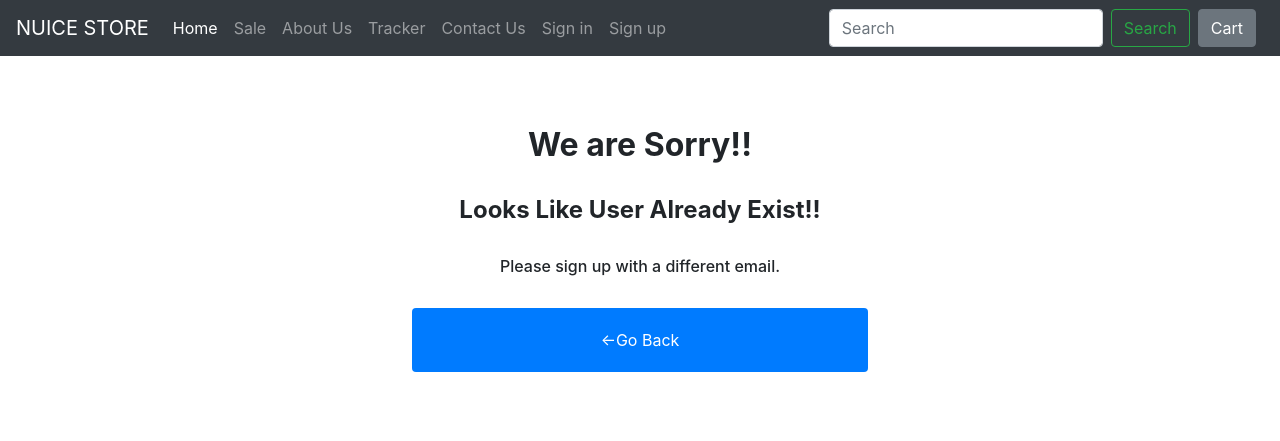
After one commit to UsmanNiz/NUICESTORE, a Django app: page /shop/userexist in a window 1280 px wide. The commit adds this page. Shown: the top 441 px of the page. Run offline with Django 3.2, Linux system fonts and the light colour scheme; some libraries are stand-ins or nearby versions.

Commit message:
BUTTON CART + - JAVA KATADIYA

```diff
--- a/mac/shop/templates/shop/basic.html
+++ b/mac/shop/templates/shop/basic.html
@@ -54,9 +54,9 @@
       <button class="btn btn-outline-success my-2 my-sm-0" type="submit">Search</button>
     </form>
     <a href="/shop/shoppingcart">
-        <button type="submit" formaction="/shop/shoppingcart" class="btn btn-secondary mx-2" id="popcart" data-container="body" data-toggle="popover" data-placement="bottom" data-html="true" data-content=" Click here to see your Cart " >
+        <button type="submit" formaction="/shop/shoppingcart" class="btn btn-secondary mx-2" id="popcart" data-container="body" data-toggle="popover" data-placement="bottom" data-html="true" data-content="Cart is empty. " >
 
-      Cart(<span id="cart">0</span>)
+      Cart<span id="cart"></span>
     </button>
     </a>
   </div>
--- /dev/null
+++ b/mac/shop/templates/shop/userexist.html
@@ -0,0 +1,24 @@
+{% extends 'shop/basic.html' %}
+{% block title %}ERROR : User already exist  {% endblock %}
+
+{% block css %}
+          .center {
+              padding: 70px 0;
+              text-align: center;
+            }
+            .block {
+                  width: 40%;
+                  border: none;
+                  padding: 20px 28px;
+                  font-size: 16px;
+                  cursor: pointer;
+                }
+ {% endblock %}
+{% block body %}
+
+    <div class="container center">
+        <h2> <b>We are Sorry!!</b> </h2>
+        <br><h4> <b>Looks Like User Already Exist!!</b></h4> <br> <h6>Please sign up with a different email.</h6><br>
+                        <a href="/shop/signup" ><button  type='submit' name = "add" class="block btn btn-primary cart">&leftarrow;Go Back</button></a>
+</div>
+{% endblock %}
--- a/mac/shop/urls.py
+++ b/mac/shop/urls.py
@@ -24,5 +24,6 @@ urlpatterns = [
     # url(r'^account_activation_sent/$', views.account_activation_sent, name='account_activation_sent'),
     # url(r'^activate/(?P<uidb64>[0-9A-Za-z_\-]+)/(?P<token>[0-9A-Za-z]{1,13}-[0-9A-Za-z]{1,20})/$',views.activate, name='activate'),
     path("sendemail",views.sendemail,name='sendemail'),
-    path("shoppingcart",views.shoppingcart, name = 'shoppingcart')
+    path("shoppingcart",views.shoppingcart, name = 'shoppingcart'),
+    path("userexist",views.exist,name = 'userexist')
 ]
--- a/mac/shop/views.py
+++ b/mac/shop/views.py
@@ -101,9 +101,36 @@ def search(request):
 
 def shoppingcart(request):
     if request.method == "POST":
-            Invoice.objects.all().delete()
-    # PREVIOUS
+        Invoice.objects.all().delete()
+        if 'add' in request.POST:
+            c = request.POST.get('add')
+            # prod = Product.object.filter(product_id = c)
+            cartchk = Cart.objects.filter(product_id=c).first() #yeh keh rha hai k agar database is id ki koi cheez tou if main ghuss jaou
+            if cartchk:
+                print("already added")
+                cartchk.quantity = cartchk.quantity + 1
+                cartchk.save()
+        elif 'rem' in request.POST:
+            c = request.POST.get('rem')
+            cartchk = Cart.objects.filter( product_id=c).first()  # yeh keh rha hai k agar database is id ki koi cheez tou if main ghuss jaou
+            if cartchk.quantity == 1:
+                Cart.objects.filter(product_id=c).delete()
+            elif cartchk:
+                print("already added")
+                cartchk.quantity = cartchk.quantity - 1
+                cartchk.save()
+            cart = Cart.objects.all()
+            if not cart:
+                return redirect('/shop/')
+        elif 'del' in request.POST:
+            c = request.POST.get('del')
+            Cart.objects.filter(product_id=c).delete()
+            cart = Cart.objects.all()
+            if not cart:
+                return redirect('/shop/')
     cart = Cart.objects.all()
+    if not cart:
+        return redirect("/shop/")
     print("I AM CART ", cart[0].product_id.price)
     total = 0
     for i in cart:
@@ -112,6 +139,7 @@ def shoppingcart(request):
     length = len(cart)
     params = {'cart' : cart , 'total': total , 'length' : length }
     return render(request,'shop/shoppingcart.html', params )
+
 
 
 def TY_page(request):
@@ -232,11 +260,14 @@ def signup(request):
         iter = Customer.objects.all()
         for i in iter:
             if email == i.email:
-                return HttpResponse("user already exists")
+                return redirect('/shop/userexist')
         customer = Customer(name=name, email=email, address=address, password=password)
         customer.save()
 
     return render(request, 'shop/signup.html')
+
+def exist(request):
+    return render(request,'shop/userexist.html')
 
     # if request.method == 'POST':
     #     form = UserRegisterForm(request.POST)
```
Also changed, not shown: mac/shop/templates/shop/index.html (+0 -26 lines), mac/shop/templates/shop/shoppingcart.html (+7 -10 lines), mac/db.sqlite3.
